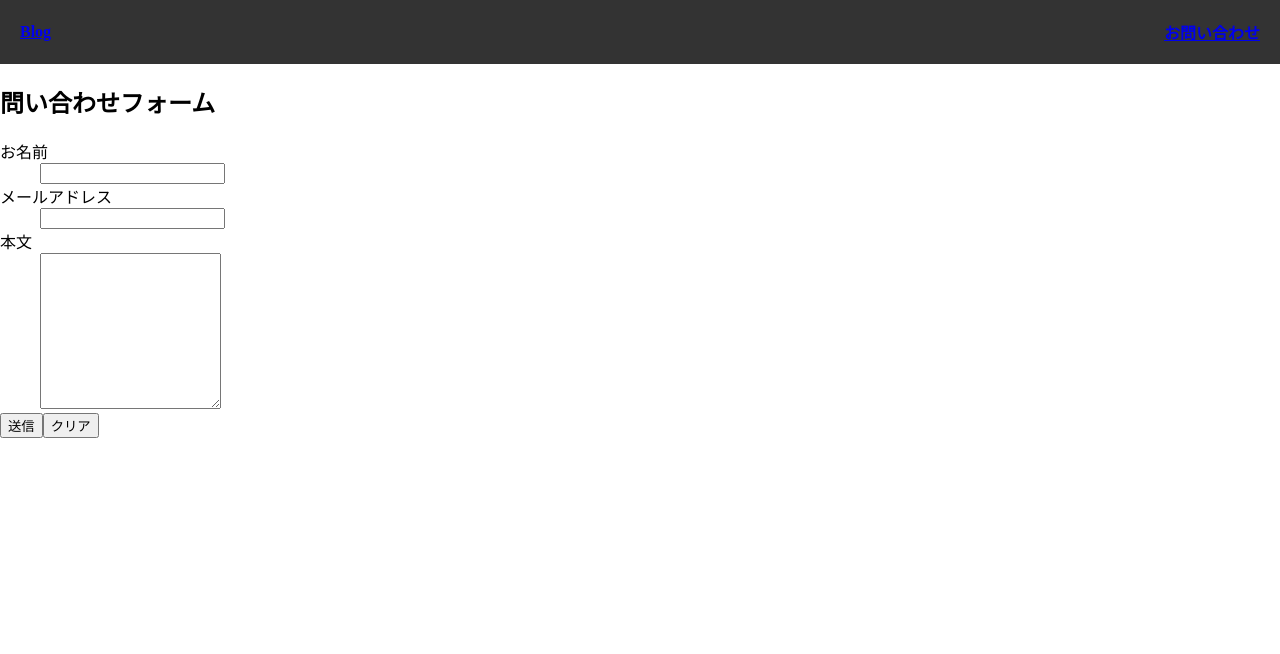
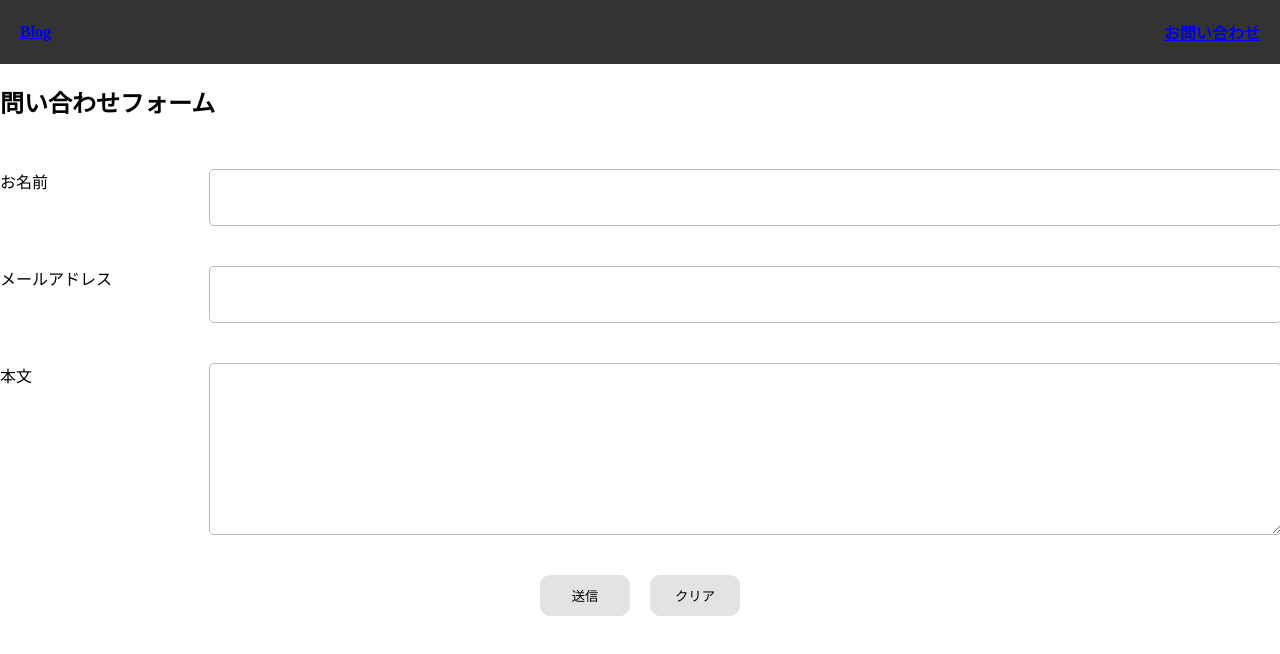
Before and after one commit to arasei/test-app, a React (Create React App) app: page /contact in a window 1280 px wide. Shown: the top 654 px of the page. Built offline with nearby package versions, Linux system fonts and the light colour scheme.

Commit message:
問い合わせフォームcss

```diff
--- a/src/css/Contact.module.css
+++ b/src/css/Contact.module.css
@@ -0,0 +1,68 @@
+.contactContainer {
+  max-width: 800px;
+  margin: 40px auto;
+  padding: 0 2%;
+}
+
+h2 {
+  margin-bottom: 50px;
+}
+
+.formColumn {
+  display: flex;
+  margin-bottom: 40px;
+}
+
+.formFormat {
+  display: flex;
+  flex-direction: column;
+  width: 100%;
+}
+
+.formError {
+  margin-bottom: 30px;
+  font-size: 10px;
+  color: red;
+}
+
+label {
+  width: 250px;
+}
+
+.formFormat input {
+  padding: 20px;
+  border-radius: 5px;
+  border: 1.5px solid #bababa;
+  width: calc(100% - 40px);
+}
+
+textarea {
+  border-radius: 5px;
+  border: 1.5px solid #bababa;
+  width: 100%;
+  padding: 10px;
+  width: calc(100% - 20px);
+}
+
+.formBtn {
+  display: flex;
+  align-items: center;
+  justify-content: center;
+  gap: 20px;
+}
+
+.formBtn input {
+  color: #fff;
+  width: 90px;
+  padding: 10px;
+  background: #333;
+  font-weight: 900;
+  border-radius: 10px;
+}
+.formBtn button {
+  width: 90px;
+  padding: 10px;
+  background: #e3e3e3;
+  border: #e3e3e3 1px solid;
+  border-radius: 10px;
+}
--- a/src/pages/Contact.js
+++ b/src/pages/Contact.js
@@ -81,11 +81,13 @@ export const Contact = () => {
     <div className={classes.contactForm}>
       <form onSubmit={handleSubmit}>
         <h2>問い合わせフォーム</h2>
+        <div>
           <div className={classes.formColumn}>
             {/* 名前 */}
-          <label>
-            <dt>お名前</dt>
-            <dd>
+            <label htmlFor="name">
+              お名前
+            </label>
+            <div className={classes.formFormat}>
               <input
                 type="text"
                 id="name"
@@ -94,15 +96,17 @@ export const Contact = () => {
                 onChange={handleChange}
                 disabled={isSubmitting}
               />
-            </dd>
               {/*エラーメッセージ*/}
               {errors.name && <p className={classes.formError}>{errors.name}</p>}
+            </div>
+          </div>
+
+          <div className={classes.formColumn}>
+          {/*メールアドレス*/}
+            <label htmlFor="email">
+              メールアドレス
             </label>
-
-          {/*メールアドレス*/}
-          <label>
-            <dt>メールアドレス</dt>
-            <dd>
+            <div className={classes.formFormat}>
               <input
                 type="email"
                 id="email"
@@ -110,15 +114,17 @@ export const Contact = () => {
                 onChange={handleChange}
                 disabled={isSubmitting}
               />
-            </dd>
               {/*エラーメッセージ*/}
               {errors.email && <p className={classes.formError}>{errors.email}</p>}
+            </div>
+          </div>
+
+          <div className={classes.formColumn}>
+          {/*本文*/}
+            <label htmlFor="message">
+              本文
             </label>
-
-          {/*本文*/}
-          <label>
-            <dt>本文</dt>
-            <dd>
+            <div className={classes.formFormat}>
               <textarea
                 id="message"
                 maxLength="500"
@@ -127,13 +133,13 @@ export const Contact = () => {
                 disabled={isSubmitting}
                 rows="10"
               />
-            </dd>
               {/*エラーメッセージ*/}
               {errors.message && <p className={classes.formError}>{errors.message}</p>}
-          </label>
+            </div>
+          </div>
 
           {/*送信ボタン*/}
-          <div className={classes.btn}>
+          <div className={classes.formBtn}>
             <button
               type="submit"
               disabled={isSubmitting}
```
Lines whose indentation alone changed are shown as unchanged.
